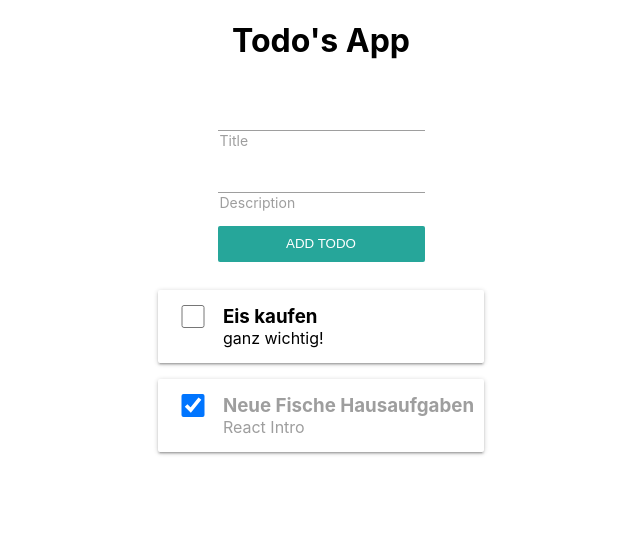
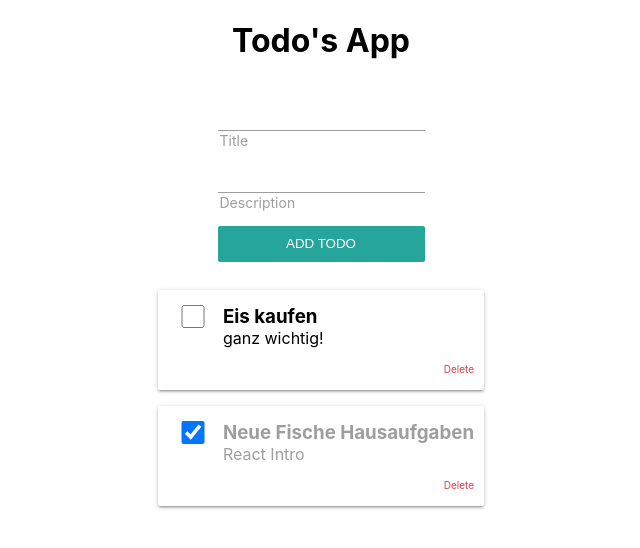
Before and after one commit to maxbischof/todo-app, a React (Create React App) app: page / in a window 1280 px wide. Shown: the top 548 px of the page, without its empty margins (319-959 px from the left). Built offline with nearby package versions, Linux system fonts and the light colour scheme.

Commit message:
Add functions delte and set to done

```diff
--- a/src/App.js
+++ b/src/App.js
@@ -14,11 +14,23 @@ function App () {
     setTodos([...todos, {title, description, done}]
   )}
 
+  const deleteTodo = (index) => {
+    const newTodos = [...todos]
+    newTodos.splice(index,1)
+    setTodos([...newTodos])
+  }
+
+  const changeDone = (index) => {
+    const newTodos = [...todos]
+    newTodos[index].done = !newTodos[index].done
+    setTodos([...newTodos])
+  }
+
     return (
       <div className="App">
         <h1>Todo's App</h1>
         <Form add={addTodo}/>
-        <Todolist todos={todos} />
+        <Todolist todos={todos} deleteTodo={deleteTodo} changeDone={changeDone}/>
       </div>
     )
 }
--- a/src/Components/Todo.css
+++ b/src/Components/Todo.css
@@ -29,3 +29,11 @@
   padding: 0;
   margin: 15px 0px 0px 10px;
 }
+
+.todo_delete {
+  grid-column: 2/3;
+  color: #e63946;
+  font-size: 10px;
+  padding: 0px 0px 15px 15px;
+  text-align: right;
+}
--- a/src/Components/Todo.js
+++ b/src/Components/Todo.js
@@ -1,16 +1,17 @@
 import React from "react"
 import "./Todo.css"
 
-const Todo = ({ title, description, done }) => (
+const Todo = ({ title, description, done, deleteTodo, index, changeDone }) => (
   <article className={done ? "todo todo-done" : "todo"}>
     <input
       className="todo_checkbox"
       type="checkbox"
       defaultChecked={done}
-      //onChange={this.handleChangeChk}
+      onChange={() => changeDone(index)}
     />
     <h3 className="todo_title">{title}</h3>
     <p className="todo_description">{description}</p>
+    <span className="todo_delete" onClick={() => deleteTodo(index)}>Delete</span>
   </article>
 )
 
--- a/src/Container/Todolist.js
+++ b/src/Container/Todolist.js
@@ -1,20 +1,20 @@
 import React from "react"
 import Todo from "../Components/Todo"
 
-const Todolist = (props) => {
-  const todos = []
-  props.todos.forEach((todo) => {
-    todos.push(
-      <Todo
-        key={todo.title}
-        title={todo.title}
-        description={todo.description}
-        done={todo.done}
-      />
-    )
-  })
-
-  return <section>{todos}</section>
+const Todolist = ({ todos, deleteTodo, changeDone }) => {
+  const sortedTodos = todos.sort((a,b) => a.done - b.done)
+  return <section>
+    {sortedTodos.map((todo, index) =>
+    <Todo
+    key={todo.title}
+    title={todo.title}
+    description={todo.description}
+    done={todo.done}
+    deleteTodo={deleteTodo}
+    index={index}
+    changeDone={changeDone}
+  />)}
+  </section>
 }
 
 export default Todolist
```
